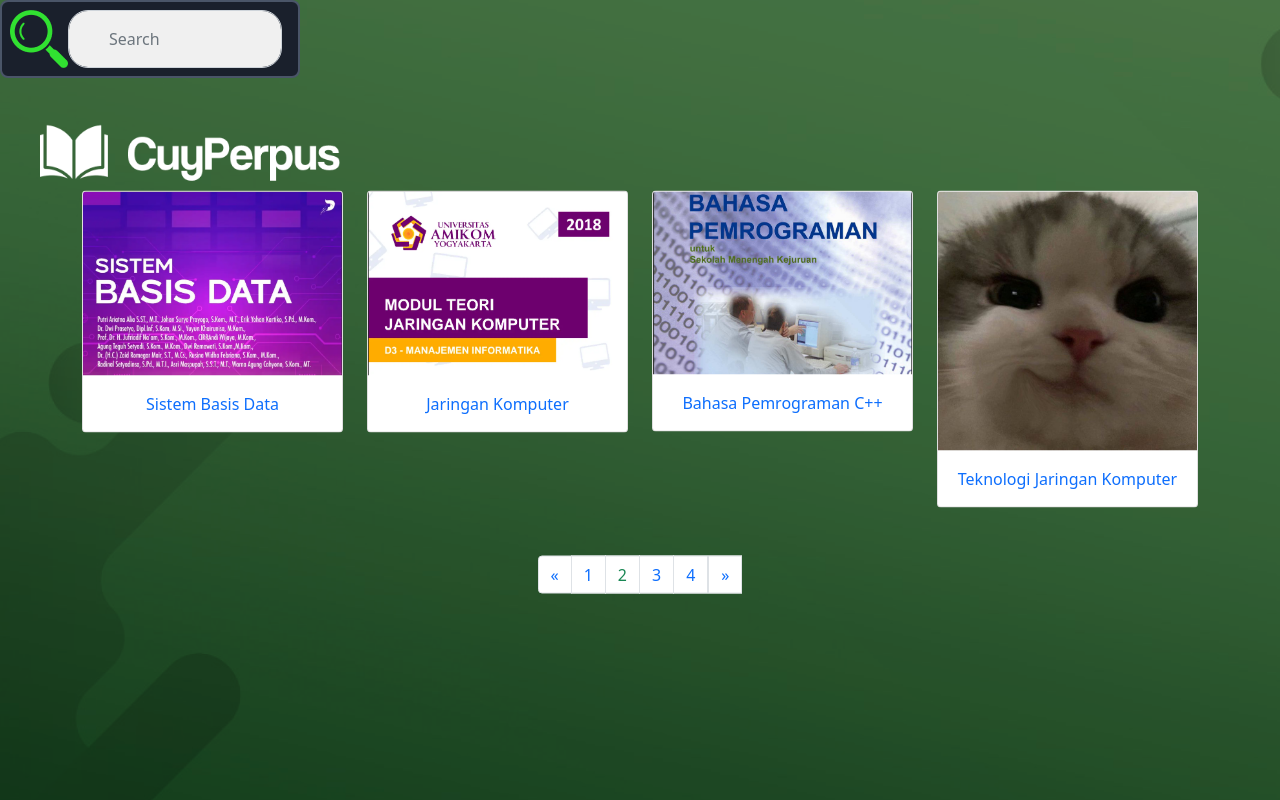
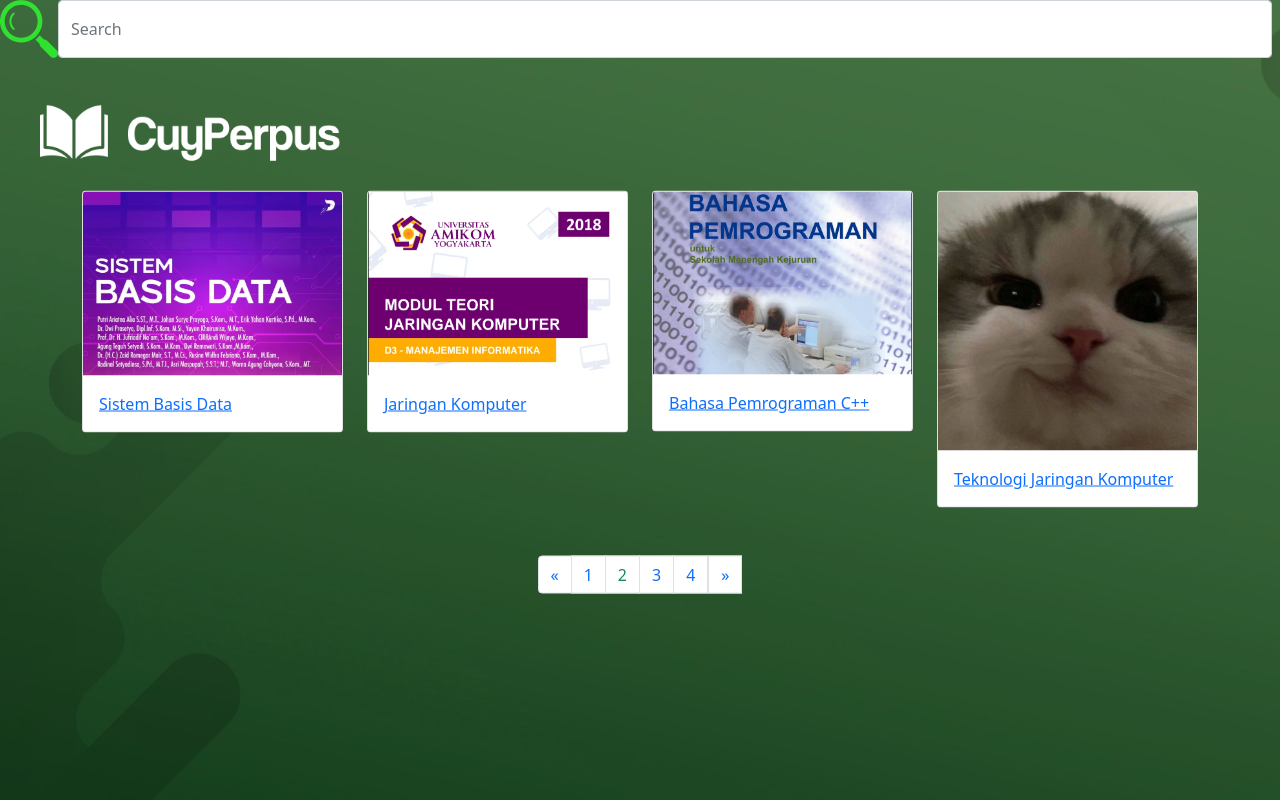
Before and after one commit to NickyAir/cuyperpus, a PHP site: page /booklist2.html in a window 1280 px wide. Run offline with PHP 8.4, Linux system fonts and the light colour scheme.

Commit message:
Add files via upload

```diff
--- a/perpus/book.css
+++ b/perpus/book.css
@@ -1,88 +1,8 @@
 body{
-    /* background-color: rgb(30,83,27); */
-    /* background-color: #3E6E32; */
     background-image: url("Group\ 8.png");
-}
-
-.search-container {
-    width: 300px; /* Sesuaikan lebar sesuai kebutuhan */
-    border: 2px solid #4a5568; /* Warna border */
-    border-radius: 8px; /* Sudut melengkung */
-    padding: 8px; /* Padding dalam */
-    color: #fff; /* Warna teks */
-    background-color: #1a202c; /* Warna latar belakang input */
-
-}
-
-.search-bar::placeholder {
-    color: black;
-}
-
-.search-container .search-icon {
-    position: absolute;
-    top: 50%;
-    left: 15px;
-    transform: translate(-50%);
-    color: limegreen;
-}
-
-.search-container input {
-    padding-left: 40px;
-    border-radius: 20px;
-    background-color: #f0f0f0;
-    color: #3333;
-    -webkit-border-radius: 20px;
-    -moz-border-radius: 20px;
-    -ms-border-radius: 20px;
-    -o-border-radius: 20px;
-}
-
-.top-right {
-    /* background-color: green; */
-    /* position: absolute;
-    top: 20px;
-    right: 20px; */
 }
 
 .image-logo {
     margin: 20px;
     padding: 20px;
 }
-
-/* .container {
-    background-color: #346B26;
-    border-color: 2px solid white;
-
-
-} */
-
-.container {
-    /* border-radius: 50px;
-    border: 5px solid white;
-    padding: 50px;
-    -webkit-border-radius: 50px;
-    -moz-border-radius: 50px;
-    -ms-border-radius: 50px;
-    -o-border-radius: 50px; */
-}
-/*
-.card {
-
-} */
-
-.cards {
-    display: flex;
-    gap: 10px;
-}
-
-.card-title {
-    text-align: center;
-}
-
-.card a {
-    text-decoration: none;
-}
-
-.card-body {
-    text-align: center;
-}
--- a/perpus/booklist.php
+++ b/perpus/booklist.php
@@ -53,7 +53,7 @@ if (isset($_POST["cari"])) {
       <button type="submit" name="cari">
           <img src="search 1.png" alt="Search Icon">
       </button>
-      <input class="search-bar border rounded-lg p-2" type="text" name="keyword" placeholder="Search" aria-label="Search" autocomplete="off">
+      <input class="search-bar border rounded-lg p-1" type="text" name="keyword" placeholder="Search" aria-label="Search" autocomplete="off">
         </form>
     </div>
     <!-- search bar end -->
```
Also changed, not shown: perpus/about.html (+13 -10 lines), perpus/sql/cuyperpus.sql (added, +86 -0 lines).
